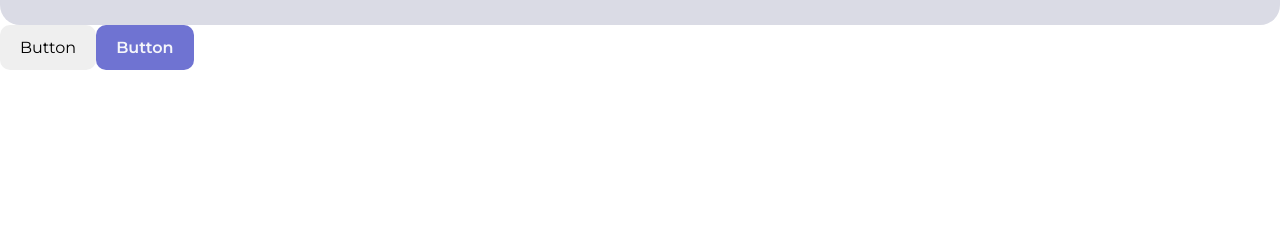
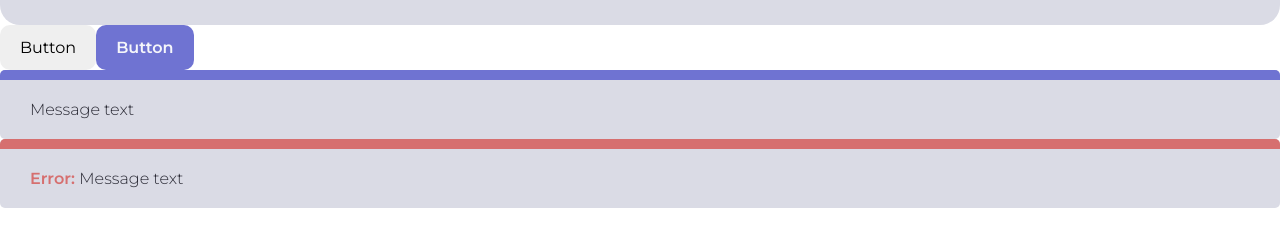
Before and after one commit to JuanTorres93/literature-router, a React (Vite) app: page / in a window 1280 px wide. Shown: the part 135-382 px from the top of the page. Built offline with nearby package versions, Linux system fonts and the light colour scheme.

Commit message:
Message component

```diff
--- a/src/components/App.jsx
+++ b/src/components/App.jsx
@@ -1,5 +1,6 @@
 import BookSummary from "./BookSummary";
 import Button from "./Button";
+import Message from "./Message";
 
 function App() {
   return (
@@ -9,6 +10,8 @@ function App() {
       <Button type="primary" onClick={() => alert("hey!")}>
         Button
       </Button>
+      <Message>Message text</Message>
+      <Message type="error">Message text</Message>
     </div>
   );
 }
--- /dev/null
+++ b/src/components/Message.jsx
@@ -0,0 +1,14 @@
+import styles from "./Message.module.css";
+
+function Message({ children, type }) {
+  // Type can be: "error"
+  return (
+    <div className={`${styles.message} ${type ? styles[type] : ""}`}>
+      <p>
+        <span>{type ? `${type}: ` : ""}</span> {children}
+      </p>
+    </div>
+  );
+}
+
+export default Message;
--- /dev/null
+++ b/src/components/Message.module.css
@@ -0,0 +1,31 @@
+.message {
+  position: relative;
+  background-color: var(--color-surface);
+  padding: 2rem 3rem;
+  padding-top: 3rem; /* 1 rem more because ::after element spans 1rem of height */
+  overflow: hidden;
+  border-radius: 0.5rem;
+}
+
+.message::after {
+  content: "";
+  position: absolute;
+  top: 0;
+  left: 0;
+  background-color: var(--color-primary);
+  height: 1rem;
+  width: 100%;
+}
+
+.message span {
+  text-transform: capitalize;
+  font-weight: 600;
+}
+
+.error span {
+  color: var(--color-error);
+}
+
+.message.error::after {
+  background-color: var(--color-error);
+}
```
